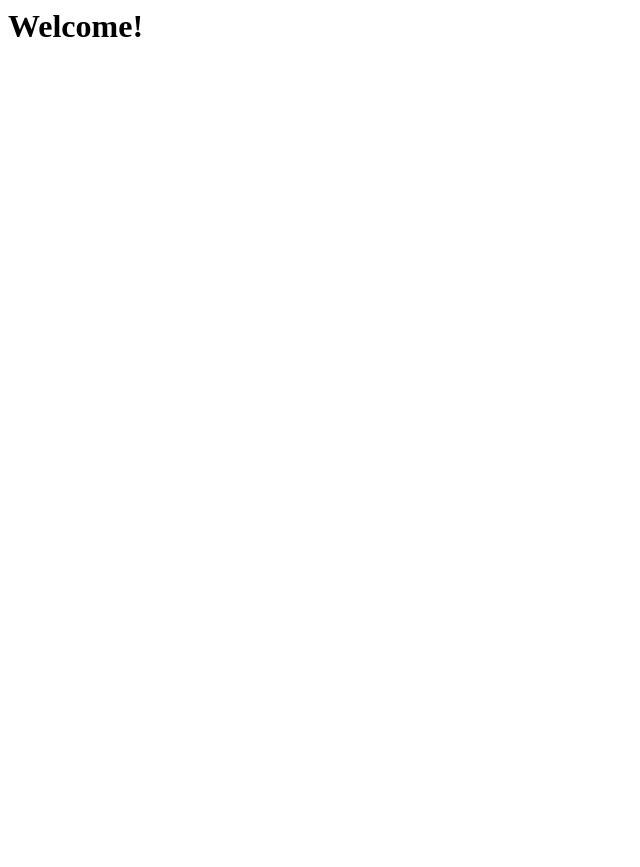
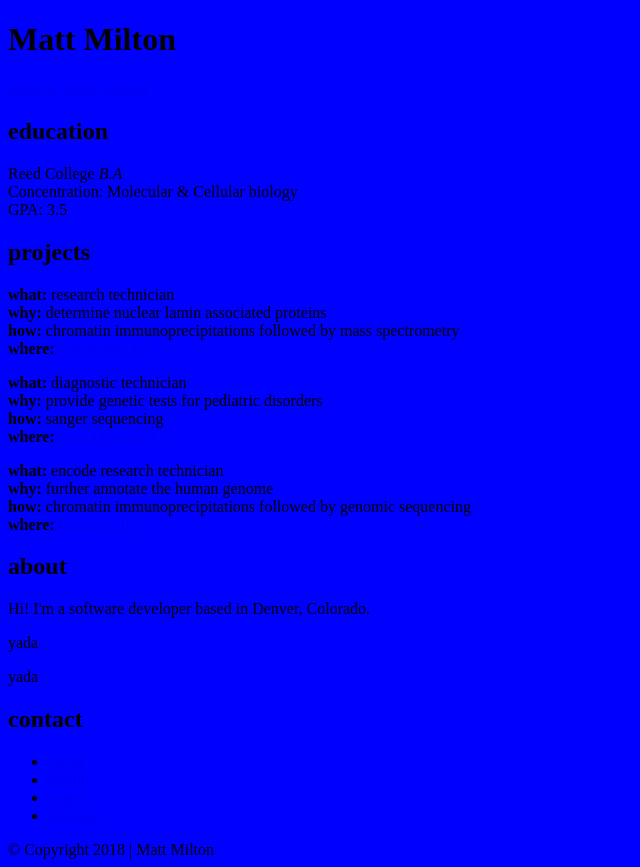
Before and after one commit to mgmilton/personal_site, a plain HTML site: page app/views/index.html in a window 1280 px wide. Shown: the whole page, without its empty margins (0-640 px from the left). Before the commit the page ends 800 px from the top, so only its background shows below. Drawn offline with Linux system fonts and the light colour scheme.

Commit message:
updates site

```diff
--- /dev/null
+++ b/app/views/index.css
@@ -0,0 +1,3 @@
+body {
+  background: blue
+}
--- a/app/views/index.html
+++ b/app/views/index.html
@@ -1,8 +1,112 @@
+<!DOCTYPE html>
 <html>
   <head>
-    <title>Personal Site</title>
+    <title>Matt Milton</title>
+    <link rel="stylesheet" type="text/css" href="index.css"/>
   </head>
+
   <body>
-    <h1>Welcome!</h1>
+    <header>
+      <h1>Matt Milton</h1>
+      <nav>
+        <a href="#projects">projects</a>
+        <a href="#about">about</a>
+        <a href="#contact">contact</a>
+      </nav>
+    </header>
+
+    <section id="home">
+    </section>
+
+    <section id= "education">
+      <h2>education</h2>
+      <article class="education">
+        <p>
+           Reed College <i>B.A</i><br>
+           Concentration: Molecular & Cellular biology<br>
+           GPA: 3.5
+        </p>
+      </article>
+
+
+    <section id="projects">
+      <h2>projects</h2>
+
+      <article class="project">
+        <p>
+          <b>what:</b> research technician<br>
+          <b>why:</b> determine nuclear lamin associated proteins<br>
+          <b>how:</b> chromatin immunoprecipitations followed by mass spectrometry<br>
+          <b>where:</b>
+          <a href="https://www.google.com/maps/@40.4443533,-79.963029,17z" target="_blank">Pittsburgh, PA
+          </a>
+        </p>
+      </article>
+
+
+      <article class="project">
+        <p>
+          <b>what:</b> diagnostic technician<br>
+          <b>why:</b> provide genetic tests for pediatric disorders<br>
+          <b>how:</b> sanger sequencing<br>
+          <b>where:</b>
+          <a href="https://www.google.com/maps/search/hayward+genetics+center+tulane/@29.9478922,-90.1333121,13z/data=!3m1!4b1" target="_blank">New Orleans, LA
+          </a>
+        </p>
+      </article>
+
+      <article class="project">
+        <p>
+          <b>what:</b> encode research technician<br>
+          <b>why:</b> further annotate the human genome<br>
+          <b>how:</b> chromatin immunoprecipitations followed by genomic sequencing<br>
+          <b>where:</b>
+          <a href="https://www.google.com/maps/place/The+University+of+Chicago/@41.7886079,-87.600902,17z/data=!3m1!4b1!4m5!3m4!1s0x880e291613664845:0x5f7f65cf00d2f5ca!8m2!3d41.7886079!4d-87.5987133" target="_blank">Chicago, IL
+          </a>
+        </p>
+      </article>
+
+    </section>
+
+    <section id="about">
+      <h2>about</h2>
+      <p>
+        Hi! I'm a software developer based in Denver, Colorado.
+      </p>
+
+      <p>
+        yada
+      </p>
+
+      <p>
+        yada
+      </p>
+
+    <section id="contact">
+      <h2>contact</h2>
+      <ul>
+        <li>
+          <a href="mailto:matt.milton@gmail.com"> email
+          </a>
+        </li>
+        <li>
+          <a href="https://github.com/mgmilton"> github
+          </a>
+        </li>
+        <li>
+          <a href="https://twitter.com/matthewge0rge"> twitter
+          </a>
+        </li>
+        <li>
+          <a href="https://www.linkedin.com/in/mgmilton/"> linkedin
+          </a>
+        </li>
+      </article>
+    </section>
+
+    <footer>
+      &copy; Copyright 2018 | Matt Milton
+    </footer>
+
   </body>
-  </html>
+</html>
--- /dev/null
+++ b/index.css
@@ -0,0 +1,111 @@
+body {
+  font-family: 'Raleway', sans-serif;
+}
+
+header {
+  color: white;
+  background-color: black;
+  height: 120px;
+  margin: 0 20px;
+  text-align: center;
+}
+
+header h1 {
+  font-family: 'Megrim', 'Raleway', sans-serif;
+  margin: 10px 0;
+  padding-top: 10px;
+  font-size: 52px;
+}
+
+nav a {
+  padding: 0 20px;
+  text-decoration: none;
+  color: white;
+  font-size: 18px;
+  display: inline-block;
+}
+
+nav a:hover {
+  transform: scale(1.2);
+  transition-duration: 0.05s;
+}
+
+#home {
+  background: url('images/headshot') no-repeat;
+  height: 600px;
+  background-size: cover;
+  filter: grayscale(1.0);
+  margin: 0 20px;
+}
+
+#projects, #contact, footer {
+  text-align: center;
+}
+
+.project {
+  width: 47%;
+  display: inline-block;
+  margin: 18px;
+  min-width: 600px;
+  line-height: 1.4;
+}
+
+.project img{
+  width: 600px;
+  height: 400px;
+}
+
+.project a {
+  text-decoration: none;
+  color: black;
+}
+
+.project a:hover {
+  color: blue;
+}
+
+b {
+  font-size: 20px;
+}
+
+section h2 {
+  margin-top:50px;
+  margin-bottom: 10px;
+  text-align: center;
+  font-size: 40px;
+}
+
+#about p {
+  text-align: center;
+  max-width: 800px;
+  min-width: 500px;
+  margin-left: auto;
+  margin-right: auto;
+  padding: 10px;
+}
+
+.experience {
+  list-style: none;
+  text-align: center;
+  padding: 10px;
+}
+
+.experience img {
+  width: 150px;
+  height: 100px;
+  height: auto;
+  filter: grayscale(1.0);
+  margin-bottom: -30px;
+}
+
+#contact ul li {
+  display: inline-block;
+  margin: 10px;
+  padding-right: 50px;
+  width: 100px;
+}
+
+#contact ul li img:hover {
+  transform: scale(1.2, 1.2);
+  transition-duration: 0.25s;
+}
```
Also changed, not shown: error.html (deleted, +0 -8 lines), tmp/capybara/capybara-201801161429362791544977.html (renamed from app/views/about.html, +1 -2 lines), tmp/capybara/capybara-20180116143543254169612.html (added, +8 -0 lines), tmp/capybara/capybara-201801161435433680696093.html (added, +8 -0 lines), 5 other files.
